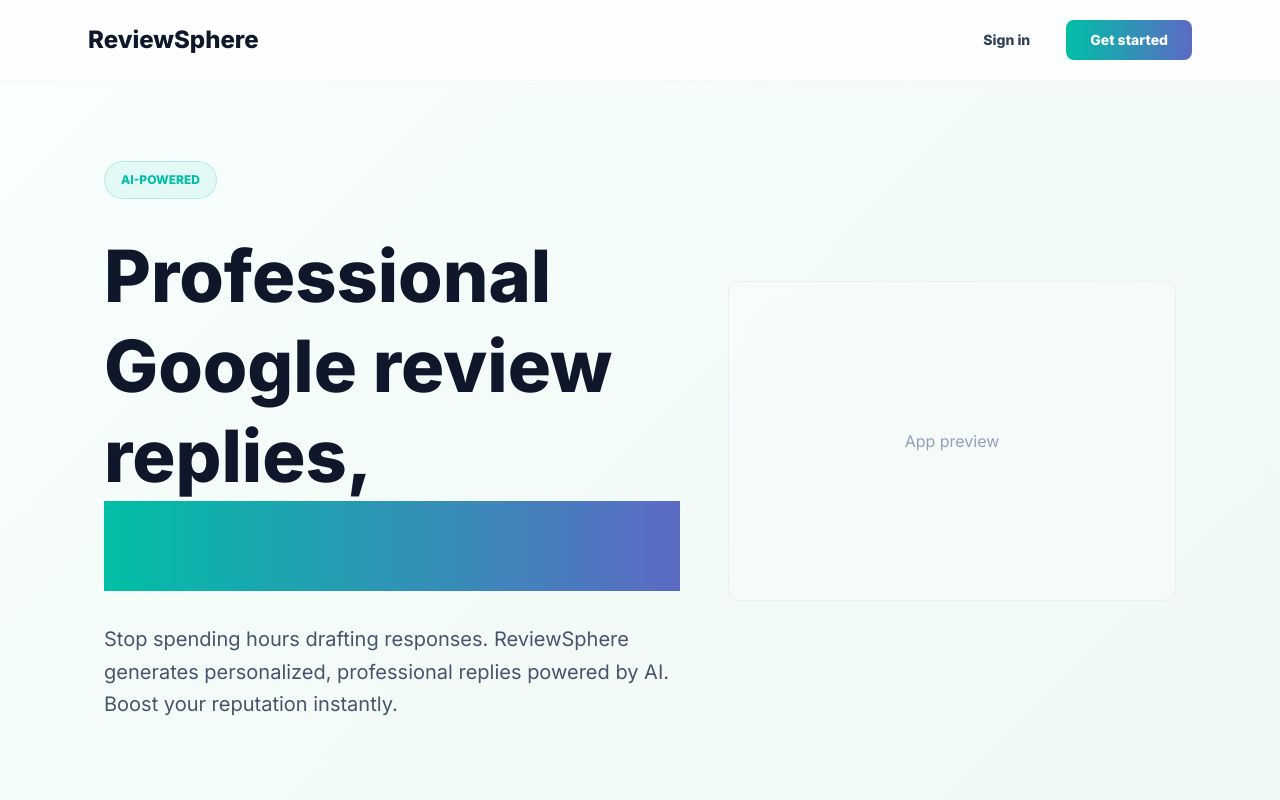
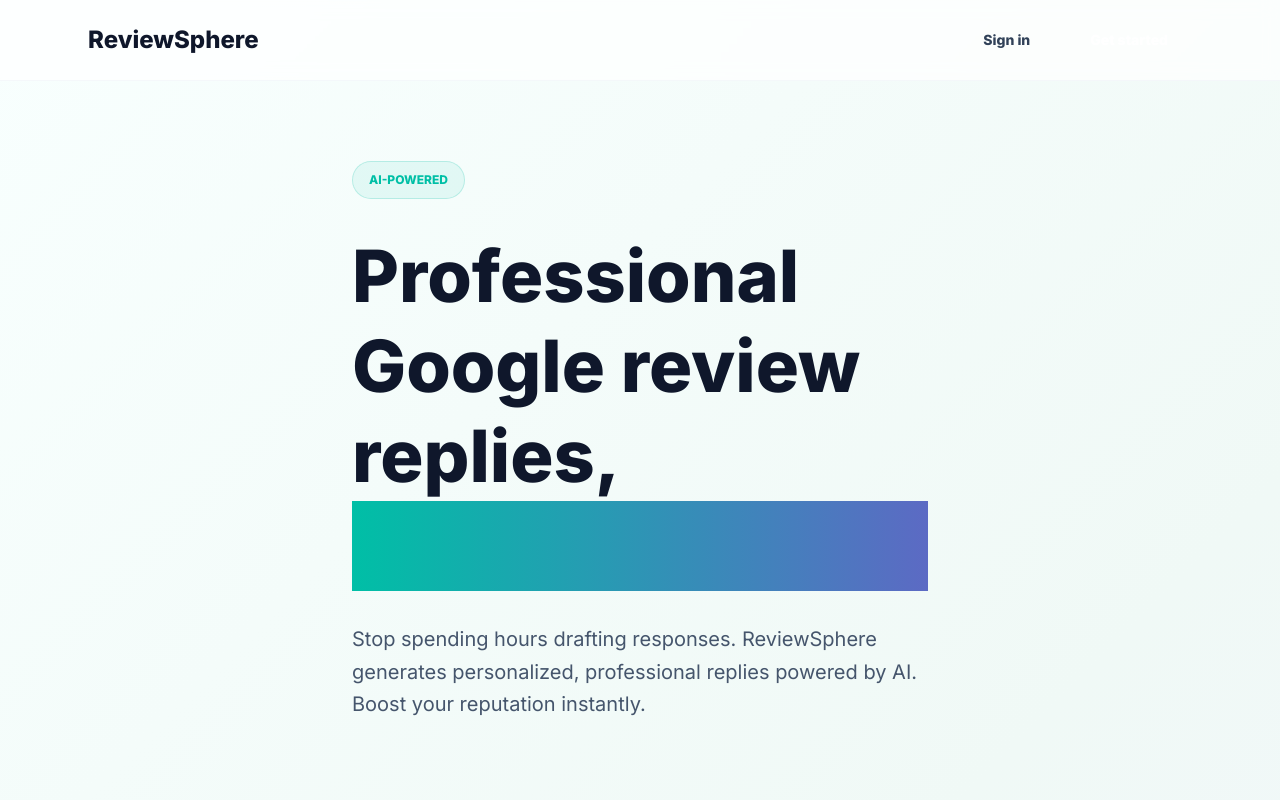
Before and after one commit to TabSphere/reviewsphere-v2, a Next.js app in the folder reviewsphere-v2/: page / in a window 1280 px wide. Shown: the top 800 px of the page. Built offline with nearby package versions, Linux system fonts and the light colour scheme.

Commit message:
Remove screenshot box and simplify get-started button styling

```diff
--- a/reviewsphere-v2/app/page.tsx
+++ b/reviewsphere-v2/app/page.tsx
@@ -16,8 +16,7 @@ export default function Home() {
             </Link>
             <Link
               href="/signup"
-              className="px-3 md:px-6 py-2 md:py-2.5 rounded-lg text-white text-xs md:text-sm font-bold hover:shadow-lg transition-all duration-200"
-              style={{ background: 'linear-gradient(90deg, var(--primary, #00BFA6) 0%, var(--primary2, #5C6AC4) 100%)' }}
+              className="px-3 md:px-6 py-2 md:py-2.5 rounded-lg text-white text-xs md:text-sm font-bold hover:shadow-lg transition-all duration-200 bg-gradient-to-r from-primary to-primary2"
             >
               Get started
             </Link>
@@ -41,7 +40,7 @@ export default function Home() {
                 Professional Google review replies,
                 <span
                   className="block bg-clip-text text-transparent relative z-10"
-                  style={{ background: 'linear-gradient(90deg, var(--primary, #00BFA6) 0%, var(--primary2, #5C6AC4) 100%)' }}
+                  style={{ background: 'linear-gradient(90deg, var(--primary, #141817) 0%, var(--primary2, #5C6AC4) 100%)' }}
                 >
                   in seconds
                 </span>
@@ -54,10 +53,7 @@ export default function Home() {
             </div>
           </div>
 
-          {/* Right screenshot placeholder */}
-          <div className="w-full max-w-md h-80 bg-white/30 backdrop-blur-sm rounded-xl border border-slate-200/60 flex items-center justify-center">
-            <span className="text-slate-400">App preview</span>
-          </div>
+
         </div>
 
           {/* Features Grid */}
```
